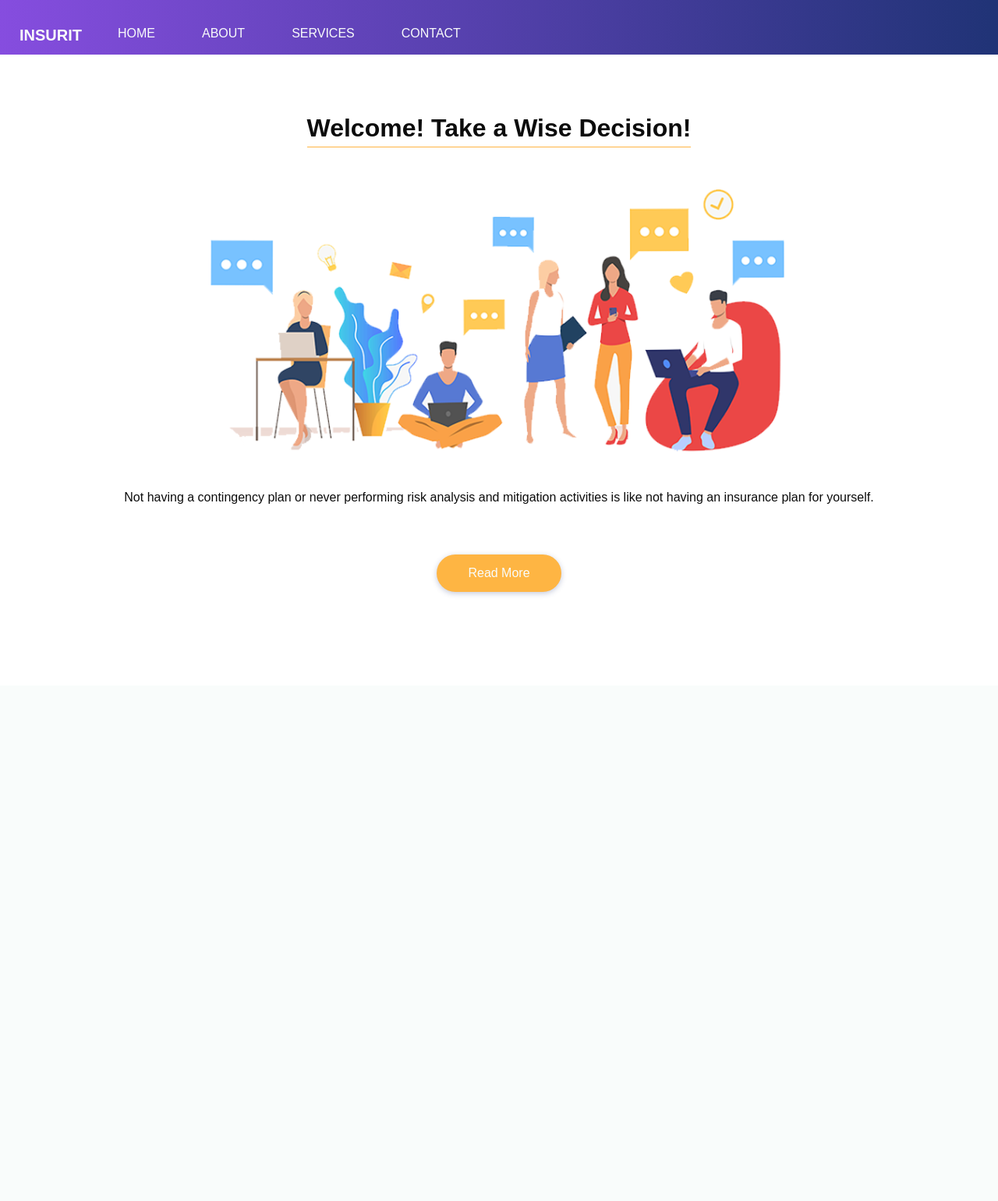
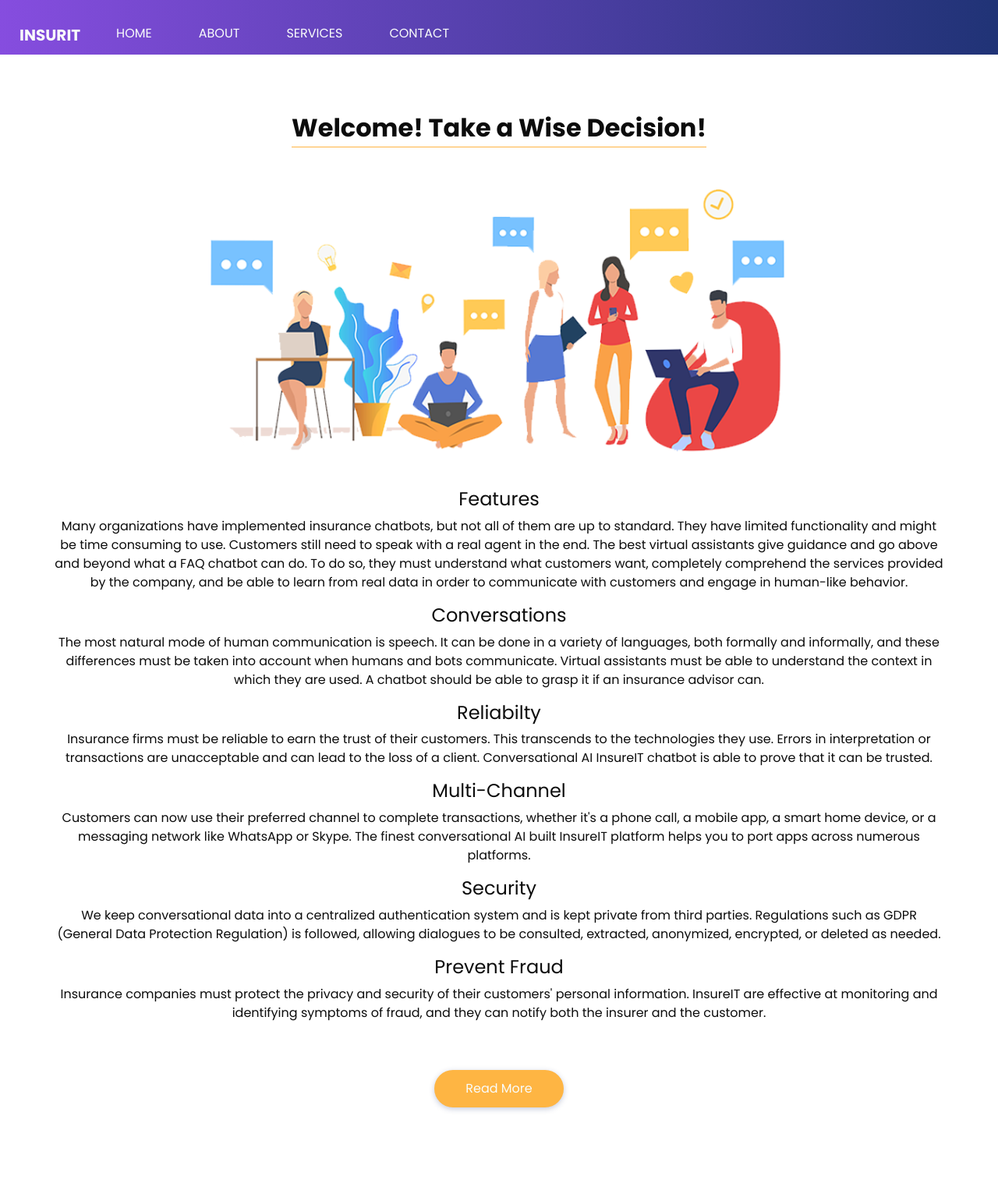
Before and after one commit to prakash2911/Insureit, a Flask app: page /about in a window 1280 px wide. Shown: the whole page at 78% size. Before the commit the page ends 763 px from the top, so only its background shows below. Run offline with Flask 2, Linux system fonts and the light colour scheme; some libraries are stand-ins or nearby versions.

Commit message:
updated about page

```diff
--- a/EXL_Project/template/about.html
+++ b/EXL_Project/template/about.html
@@ -1,40 +1,28 @@
-<!DOCTYPE html>
-<html>
-  <head>
-    <meta charset="utf-8" />
+<!DOCTYPE html><html><head><meta charset="utf-8"/>
 
-    <meta http-equiv="X-UA-Compatible" content="IE=edge" />
+
+  <meta http-equiv="X-UA-Compatible" content="IE=edge"/>
   <!-- Mobile Metas -->
-    <meta
-      name="viewport"
-      content="width=device-width, initial-scale=1, shrink-to-fit=no"
-    />
+  <meta name="viewport" content="width=device-width, initial-scale=1, shrink-to-fit=no"/>
   <!-- Site Metas -->
-    <meta name="keywords" content="" />
-    <meta name="description" content="" />
-    <meta name="author" content="" />
+  <meta name="keywords" content=""/>
+  <meta name="description" content=""/>
+  <meta name="author" content=""/>
 
   <title>Insureit</title>
 
   <!-- slider stylesheet -->
-    <link
-      rel="stylesheet"
-      type="text/css"
-      href="https://cdnjs.cloudflare.com/ajax/libs/OwlCarousel2/2.1.3/assets/owl.carousel.min.css"
-    />
+  <link rel="stylesheet" type="text/css" href="https://cdnjs.cloudflare.com/ajax/libs/OwlCarousel2/2.1.3/assets/owl.carousel.min.css"/>
 
   <!-- bootstrap core css -->
-    <link rel="stylesheet" type="text/css" href="../static/css/bootstrap.css" />
+  <link rel="stylesheet" type="text/css" href="css/bootstrap.css"/>
 
   <!-- fonts style -->
-    <link
-      href="../static/https://fonts.googleapis.com/css?family=Dosis:400,500|Poppins:400,700&amp;display=swap"
-      rel="stylesheet"
-    />
+  <link href="https://fonts.googleapis.com/css?family=Dosis:400,500|Poppins:400,700&amp;display=swap" rel="stylesheet"/>
   <!-- Custom styles for this template -->
-    <link href="../static/css/style.css" rel="stylesheet" />
+  <link href="css/style.css" rel="stylesheet"/>
   <!-- responsive style -->
-    <link href="../static/css/responsive.css" rel="stylesheet" />
+  <link href="css/responsive.css" rel="stylesheet"/>
 </head>
 
 <body class="sub_page">
@@ -44,43 +32,30 @@
       <div class="container-fluid">
         <div class="row">
           <div class="col-lg-8">
-              <nav class="navbar navbar-expand-lg custom_nav-container">
-                <a class="navbar-brand" href="/">
-                  <span> INSURIT </span>
+            <nav class="navbar navbar-expand-lg custom_nav-container ">
+              <a class="navbar-brand" href="index.html">
+                <span>
+                  INSURIT
+                </span>
               </a>
-                <button
-                  class="navbar-toggler"
-                  type="button"
-                  data-toggle="collapse"
-                  data-target="#navbarSupportedContent"
-                  aria-controls="navbarSupportedContent"
-                  aria-expanded="false"
-                  aria-label="Toggle navigation"
-                >
+              <button class="navbar-toggler" type="button" data-toggle="collapse" data-target="#navbarSupportedContent" aria-controls="navbarSupportedContent" aria-expanded="false" aria-label="Toggle navigation">
                 <span class="navbar-toggler-icon"></span>
               </button>
 
-                <div
-                  class="collapse navbar-collapse"
-                  id="navbarSupportedContent"
-                >
-                  <div
-                    class="d-flex flex-column flex-lg-row align-items-center"
-                  >
-                    <ul class="navbar-nav">
+              <div class="collapse navbar-collapse" id="navbarSupportedContent">
+                <div class="d-flex  flex-column flex-lg-row align-items-center">
+                  <ul class="navbar-nav  ">
                     <li class="nav-item active">
-                        <a class="nav-link" href="/"
-                          >Home <span class="sr-only">(current)</span></a
-                        >
+                      <a class="nav-link" href="index.html">Home <span class="sr-only">(current)</span></a>
                     </li>
                     <li class="nav-item">
-                        <a class="nav-link" href="/about">About </a>
+                      <a class="nav-link" href="about.html">About </a>
                     </li>
                     <li class="nav-item">
-                        <a class="nav-link" href="/service">Services </a>
+                      <a class="nav-link" href="service.html">Services </a>
                     </li>
                     <li class="nav-item">
-                        <a class="nav-link" href="/contact">Contact</a>
+                      <a class="nav-link" href="contact.html">Contact</a>
                     </li>
                     <!-- <li class="nav-item">
                       <a class="nav-link" href="#"> Login</a>
@@ -100,23 +75,54 @@
   <section class="welcome_section layout_padding">
     <div class="container">
       <div class="custom_heading-container">
-          <h2>Welcome! Take a Wise Decision!</h2>
+        <h2>
+          Welcome! Take a Wise Decision!
+        </h2>
       </div>
       <div class="layout_padding2">
         <div class="img-box">
-            <img src="../static/images/welcome.png" alt="" />
+          <img src="images/welcome.png" alt=""/>
         </div>
         <div class="detail-box">
           <p>
-              Not having a contingency plan or never performing risk analysis
-              and mitigation activities is like not having an insurance plan for
-              yourself.
+            <h4>Features</h4>
+            Many organizations have implemented insurance chatbots, but not all of them are up to standard. They have limited functionality and might be time consuming to use. Customers still need to speak with a real agent in the end.
+
+            The best virtual assistants give guidance and go above and beyond what a FAQ chatbot can do. To do so, they must understand what customers want, completely comprehend the services provided by the company, and be able to learn from real data in order to communicate with customers and engage in human-like behavior.
+          </p>
+          <p>
+            <h4>Conversations</h4>
+            The most natural mode of human communication is speech. It can be done in a variety of languages, both formally and informally, and these differences must be taken into account when humans and bots communicate.
+            Virtual assistants must be able to understand the context in which they are used. A chatbot should be able to grasp it if an insurance advisor can.
+          </p>
+          <p>
+            <h4>Reliabilty</h4>
+            Insurance firms must be reliable to earn the trust of their customers. This transcends to the technologies they use. Errors in interpretation or transactions are unacceptable and can lead to the loss of a client. Conversational AI InsureIT chatbot is able to prove that it can be trusted.
+          </p>
+          <p>
+            <h4>Multi-Channel</h4>
+            Customers can now use their preferred channel to complete transactions, whether it's a phone call, a mobile app, a smart home device, or a messaging network like WhatsApp or Skype. The finest conversational AI built InsureIT platform helps you to port apps across numerous platforms.
+          </p>
+          <p>
+            <h4>Security</h4>
+            We keep conversational data into a centralized authentication system and is kept private from third parties.
+
+            Regulations such as GDPR (General Data Protection Regulation) is followed, allowing dialogues to be consulted, extracted, anonymized, encrypted, or deleted as needed.
+
+
+          </p>
+          <p>
+            <h4>Prevent Fraud</h4>
+            Insurance companies must protect the privacy and security of their customers' personal information. InsureIT are effective at monitoring and identifying symptoms of fraud, and they can notify both the insurer and the customer.
           </p>
           <div>
-              <a href=""> Read More </a>
+            <a href="">
+              Read More
+            </a>
           </div>
         </div>
       </div>
+
     </div>
   </section>
   <!-- end welcome section -->
@@ -249,17 +255,17 @@
         <div class="d-flex flex-column flex-lg-row justify-content-between align-items-center align-items-lg-baseline">
           <div class="social-box">
             <a href="">
-              <img src="../static/images/fb.png" alt=""/>
+              <img src="images/fb.png" alt=""/>
             </a>
 
             <a href="">
-              <img src="../static/images/twitter.png" alt=""/>
+              <img src="images/twitter.png" alt=""/>
             </a>
             <a href="">
-              <img src="../static/images/linkedin1.png" alt=""/>
+              <img src="images/linkedin1.png" alt=""/>
             </a>
             <a href="">
-              <img src="../static/images/instagram1.png" alt=""/>
+              <img src="images/instagram1.png" alt=""/>
             </a>
           </div>
           <div class="form_container mt-5">
@@ -279,10 +285,7 @@
     </section>
   </div> -->
 
-    <script
-      type="text/javascript"
-      src="../static/js/jquery-3.4.1.min.js"
-    ></script>
-    <script type="text/javascript" src="../static/js/bootstrap.js"></script>
-  </body>
-</html>
+
+  <script type="text/javascript" src="js/jquery-3.4.1.min.js"></script>
+  <script type="text/javascript" src="js/bootstrap.js"></script>
+</body></html>
```
Lines whose indentation alone changed are shown as unchanged.
